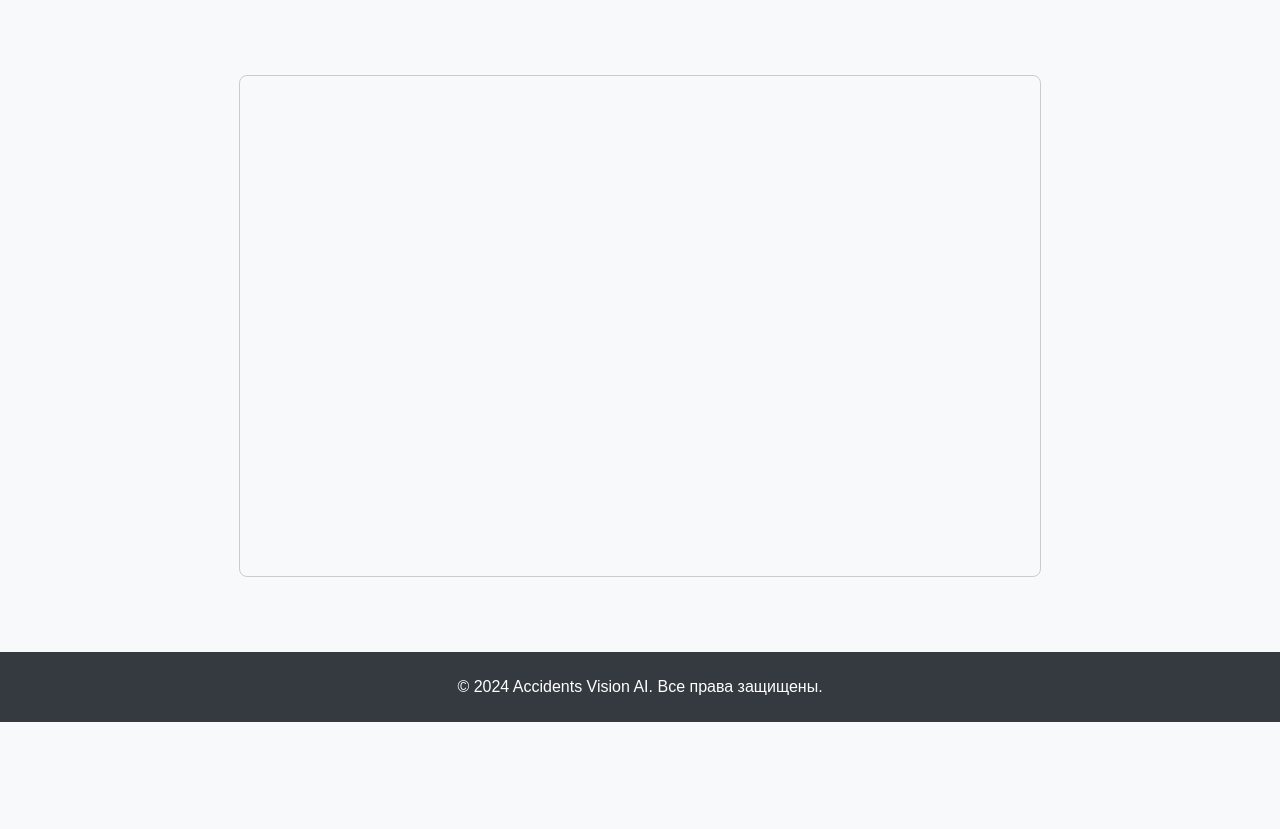
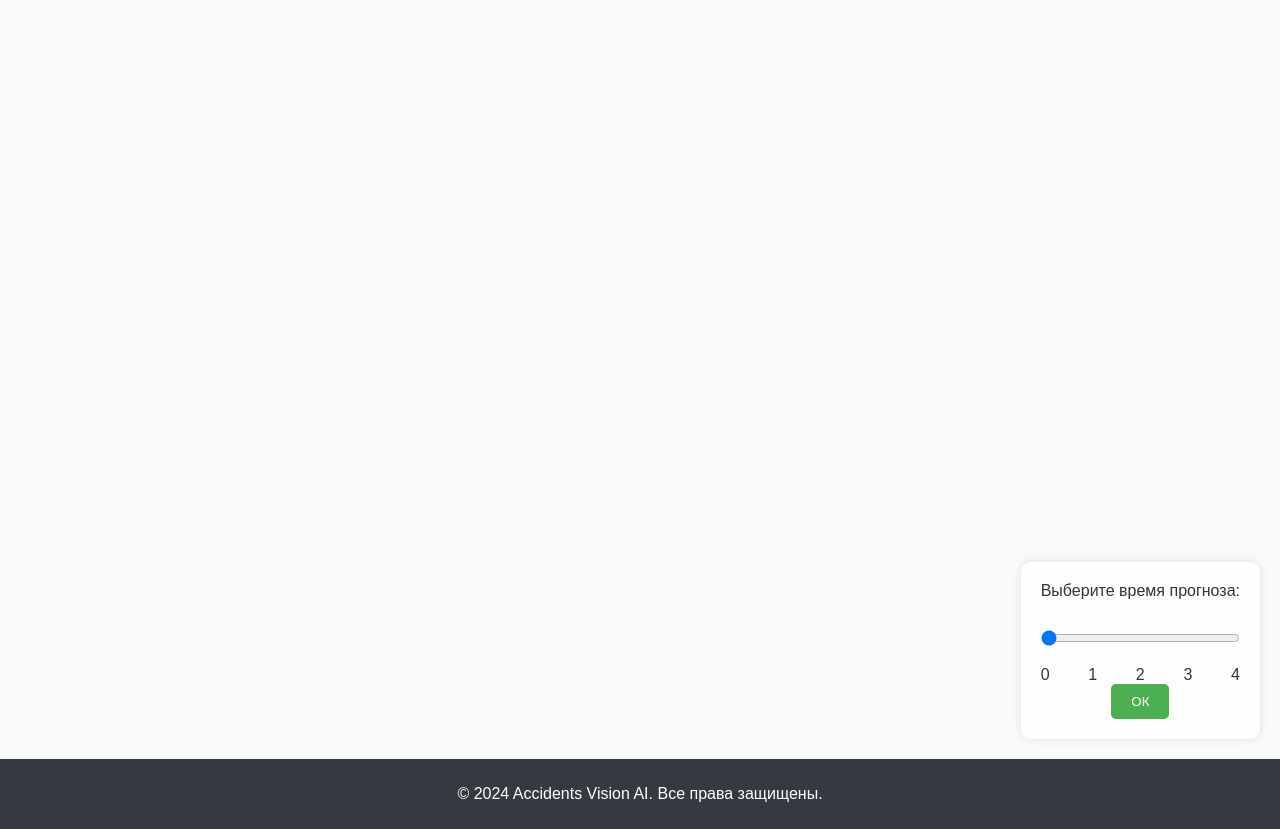
Before and after one commit to G-Star29/ClientAccidentVisionAI, a plain HTML site: page index.html in a window 1280 px wide. Shown: the part 78-907 px from the top of the page. Before the commit the page ends 800 px from the top, so only its background shows below. Drawn offline with Linux system fonts and the light colour scheme.

Commit message:
Add a prediction for future feature

```diff
--- a/index.html
+++ b/index.html
@@ -13,9 +13,19 @@
         <h1>Accidents Vision AI</h1>
     </header>
     <main>
-        <section class="map-container">
-            <div id="map"></div>
-        </section>
+        <div id="map"></div>
+        <div class="slider-container">
+            <label for="time-range">Выберите время прогноза:</label>
+            <input type="range" id="time-range" min="0" max="4" step="1" value="0">
+            <div class="slider-labels">
+                <span>0</span>
+                <span>1</span>
+                <span>2</span>
+                <span>3</span>
+                <span>4</span>
+            </div>
+            <button id="ok-button">ОК</button>
+        </div>
     </main>
     <footer>
         <p>&copy; 2024 Accidents Vision AI. Все права защищены.</p>
--- a/script.js
+++ b/script.js
@@ -6,10 +6,35 @@ function init() {
         zoom: 10
     });
 
+    document.getElementById('ok-button').addEventListener('click', function() {
+        var rangeValue = document.getElementById('time-range').value;
+        var url = '';
+
+        switch(rangeValue) {
+            case '0':
+                url = 'http://127.0.0.1:8000/current-situation';
+                break;
+            case '1':
+                url = 'http://127.0.0.1:8000/next-hour-situation-1';
+                break;
+            case '2':
+                url = 'http://127.0.0.1:8000/next-hour-situation-2';
+                break;
+            case '3':
+                url = 'http://127.0.0.1:8000/next-hour-situation-3';
+                break;
+            case '4':
+                url = 'http://127.0.0.1:8000/next-hour-situation-4';
+                break;
+        }
+
+        getCoordinates(url);
+    });
+
     // Функция для получения данных с сервера
-    async function getCoordinates() {
+    async function getCoordinates(url) {
         try {
-            const response = await fetch('http://127.0.0.1:8000/current-situation');
+            const response = await fetch(url);
             const data = await response.json();
             displayPointsOnMap(data);
         } catch (error) {
@@ -19,6 +44,7 @@ function init() {
 
     // Функция для отображения точек на карте
     function displayPointsOnMap(data) {
+        map.geoObjects.removeAll(); // Удаление старых точек
         for (let key in data) {
             if (data.hasOwnProperty(key)) {
                 const coords = key.split(',').map(Number);
@@ -48,6 +74,6 @@ function init() {
         }
     }
 
-    // Вызов функции для получения и отображения данных
-    getCoordinates();
+    // Вызов функции для получения и отображения данных при загрузке страницы
+    getCoordinates('http://127.0.0.1:8000/current-situation');
 }
--- a/styles.css
+++ b/styles.css
@@ -21,25 +21,57 @@ h1 {
 }
 
 main {
+    position: relative;
     flex: 1;
     display: flex;
-    justify-content: center;
-    align-items: center;
-    padding: 20px;
-}
-
-.map-container {
-    width: 80%;
-    max-width: 800px;
-    margin: auto;
-    border: 1px solid #ccc;
-    border-radius: 8px;
-    overflow: hidden;
 }
 
 #map {
+    flex: 1;
+    height: calc(100vh - 40px); /* Высота карты минус высота header */
+}
+
+.slider-container {
+    position: absolute;
+    bottom: 20px;
+    right: 20px;
+    background-color: rgba(255, 255, 255, 0.9);
+    padding: 20px;
+    border-radius: 10px;
+    box-shadow: 0 0 10px rgba(0, 0, 0, 0.1);
+    display: flex;
+    flex-direction: column;
+    align-items: center;
+}
+
+.slider-container label
+{
+    margin-bottom: 10px;
+}
+
+.slider-container input[type="range"] {
     width: 100%;
-    height: 500px;
+    margin: 20px 0;
+}
+
+.slider-container .slider-labels {
+    display: flex;
+    justify-content: space-between;
+    width: 100%;
+}
+
+.slider-container button {
+    padding: 10px 20px;
+    background-color: #4caf50;
+    color: white;
+    border: none;
+    border-radius: 5px;
+    cursor: pointer;
+    transition: background-color 0.3s;
+}
+
+.slider-container button:hover {
+    background-color: #45a049;
 }
 
 footer {
```
